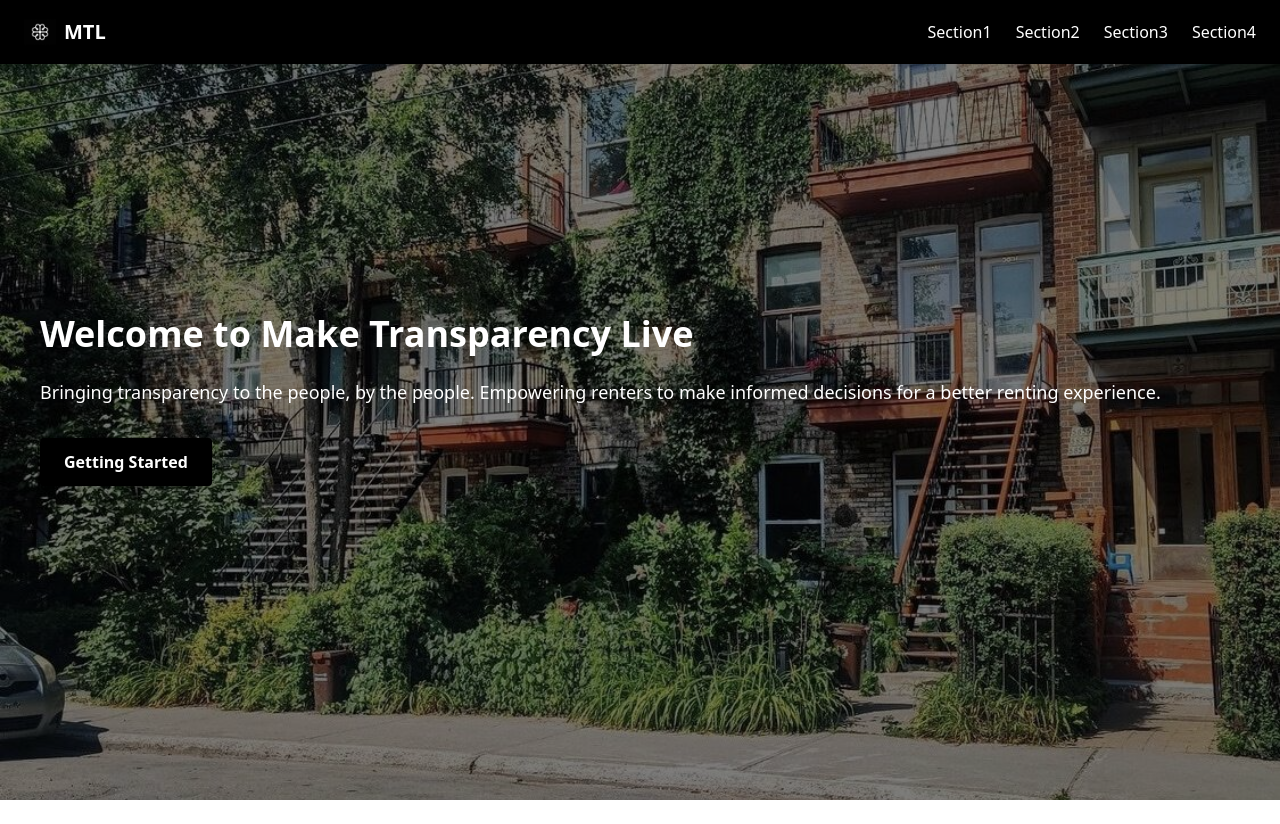
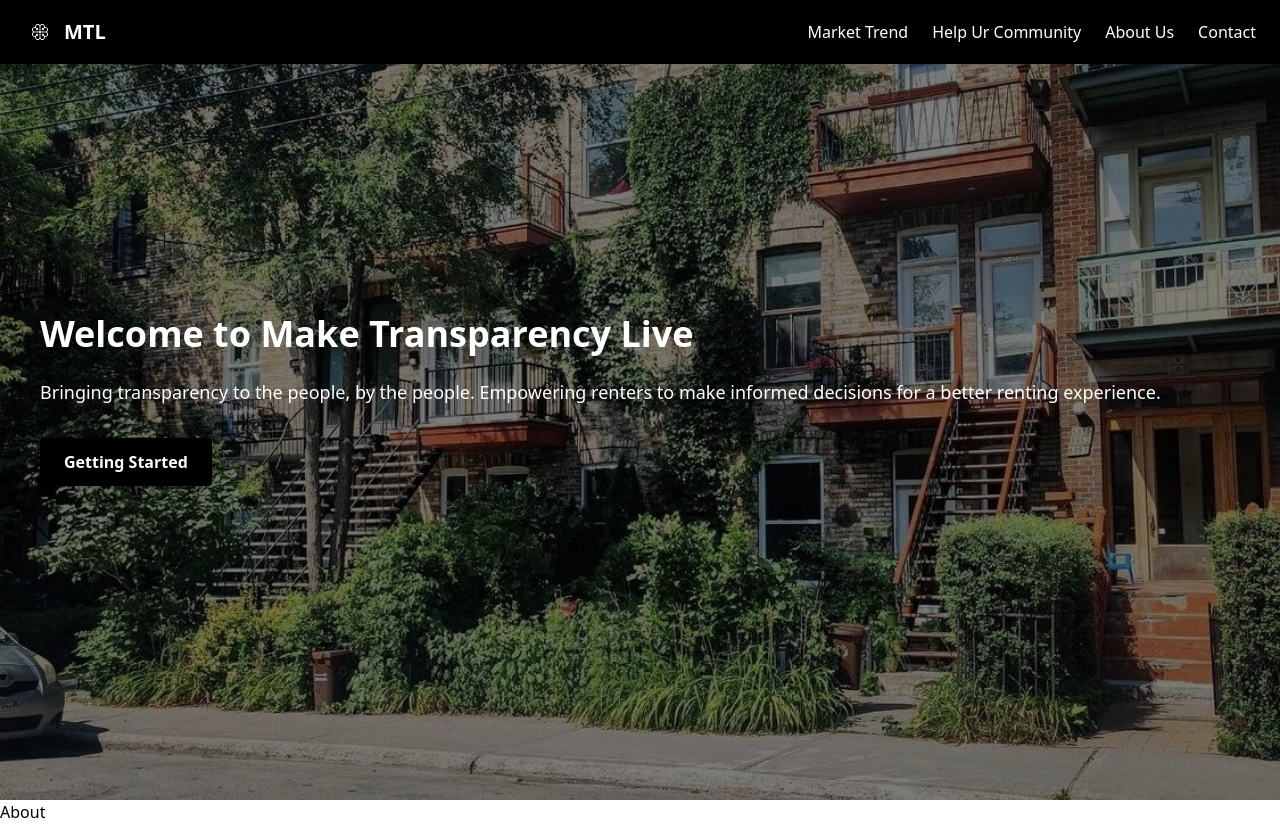
Before and after one commit to K1enNg/Nextjs-web-app-fairrentmtl, a Next.js app: page / in a window 1280 px wide. Before the commit the page ends 800 px from the top, so only its background shows below. Built offline with nearby package versions, Linux system fonts and the light colour scheme.

Commit message:
updated animation and created pages

```diff
--- a/app/components/Hero.tsx
+++ b/app/components/Hero.tsx
@@ -1,4 +1,5 @@
 import React from 'react';
+import {HERO_CONTENT} from '@/app/constants'
 
 const Hero = () => {
   return (
@@ -8,10 +9,7 @@ const Hero = () => {
 
       <div className="container mx-auto text-left relative z-10">
         <h1 className="text-4xl font-bold mb-6">Welcome to Make Transparency Live</h1>
-        <p className="text-lg mb-8">
-          Bringing transparency to the people, by the people.
-          Empowering renters to make informed decisions for a better renting experience.
-        </p>
+        <p className="text-lg mb-8">{HERO_CONTENT}</p>
         <button className="px-6 py-3 bg-black text-white font-semibold rounded shadow-md hover:bg-gray-700 focus:outline-none">
           Getting Started
         </button>
--- a/app/components/Navbar.tsx
+++ b/app/components/Navbar.tsx
@@ -1,6 +1,7 @@
 import React from 'react';
 import logo from '@/assets/mtl-logo.png'
 import Image from 'next/image';
+import Link from 'next/link';
 
 const Navbar = () => {
   return (
@@ -10,10 +11,10 @@ const Navbar = () => {
         <h1 className="text-xl font-bold">MTL</h1>
       </div>
       <nav className="flex gap-6">
-        <p className="cursor-pointer hover:underline">Section1</p>
-        <p className="cursor-pointer hover:underline">Section2</p>
-        <p className="cursor-pointer hover:underline">Section3</p>
-        <p className="cursor-pointer hover:underline">Section4</p>
+        <p className="cursor-pointer hover:underline">Market Trend</p>
+        <p className="cursor-pointer hover:underline">Help Ur Community</p>
+        <p className="cursor-pointer hover:underline">About Us</p>
+        <p className="cursor-pointer hover:underline">Contact</p>
       </nav>
     </header>
   );
--- a/app/components/SplashScreen.tsx
+++ b/app/components/SplashScreen.tsx
@@ -2,6 +2,10 @@ import React, { useEffect, useState } from "react";
 import anime from "animejs";
 import Image from "next/image";
 import Logo from "@/assets/mtl-logo.png";
+import { Inter } from 'next/font/google';
+
+const inter = Inter({ subsets: ['latin'] });
+
 
 interface SplashScreenProps {
   finishLoading: () => void;
@@ -12,26 +16,32 @@ const SplashScreen: React.FC<SplashScreenProps> = ({ finishLoading }) => {
 
   const animate = () => {
     const loader = anime.timeline({
-      complete: () => finishLoading(),
+      complete: () => {
+        finishLoading();
+      },
     });
 
     loader.add({
       targets: ".splash-logo",
-    translateX: {
-        value: '*=2.5', // 100px * 2.5 = '250px'
-        duration: 1000
-    },
-    width: {
-        value: '-=20px', // 28 - 20 = '8px'
+      translateX: {
+        value: "*=2.5", // 100px * 2.5 = '250px'
+        duration: 1000,
+      },
+      rotate: {
+        value: "+=2turn", // Rotate 2 turns
         duration: 1800,
-        easing: 'easeInOutSine'
-    },
-    rotate: {
-        value: '+=2turn', // 0 + 2 = '2turn'
-        duration: 1800,
-        easing: 'easeInOutSine'
-    },
-    direction: 'alternate'
+        easing: "easeInOutSine",
+      },
+      direction: "alternate",
+    });
+
+    loader.add({
+      targets: ".brand-name h1",
+      width: ["0%", "100%"],
+      opacity: [0, 1],
+      easing: "easeOutQuart",
+      duration: 2500,
+      delay: function (_, i) { return i * 250; },
     });
   };
 
@@ -42,9 +52,14 @@ const SplashScreen: React.FC<SplashScreenProps> = ({ finishLoading }) => {
   }, [isMounted]);
 
   return (
-    <div className="flex items-center justify-center w-full h-screen bg-black">
+    <div className="flex flex-col items-center justify-center w-full h-screen bg-black">
       <div className="splash-logo">
-        <Image src={Logo} alt="Logo" className="h-48 w-48 object-cover" priority/>
+        <Image src={Logo} alt="Logo" className="h-48 w-48 object-cover" priority />
+      </div>
+      <div className="brand-name mt-4 overflow-hidden">
+        <h1 className="text-white text-5xl font-extrabold font-serif tracking-wide font-playfair">
+            MTL
+        </h1>
       </div>
     </div>
   );
--- /dev/null
+++ b/app/constants/index.js
@@ -0,0 +1 @@
+export const HERO_CONTENT = "Bringing transparency to the people, by the people. Empowering renters to make informed decisions for a better renting experience."
--- a/app/page.tsx
+++ b/app/page.tsx
@@ -7,6 +7,7 @@ import Hero from "./components/Hero";
 import { usePathname } from "next/navigation";
 import { useEffect, useState } from "react";
 import SplashScreen from "./components/SplashScreen";
+import About from "./pages/About";
 
 
 export default function Home() {
@@ -21,10 +22,11 @@ export default function Home() {
     <>
       { isLoading && isHome ? (
         <SplashScreen finishLoading={() => setIsLoading(false)}/>
-      ): (
+      ) : (
         <>
         <Navbar/>
         <Hero/>
+        <About/>
         </>
       )}
 
--- /dev/null
+++ b/app/pages/About.tsx
@@ -0,0 +1,9 @@
+import React from 'react'
+
+const About = () => {
+  return (
+    <div>About</div>
+  )
+}
+
+export default About
--- /dev/null
+++ b/app/pages/Contact.tsx
@@ -0,0 +1,9 @@
+import React from 'react'
+
+const Contact = () => {
+  return (
+    <div>Contact</div>
+  )
+}
+
+export default Contact
--- /dev/null
+++ b/app/pages/HelpCommunity.tsx
@@ -0,0 +1,9 @@
+import React from 'react'
+
+const HelpCommunity = () => {
+  return (
+    <div>HelpCommunity</div>
+  )
+}
+
+export default HelpCommunity
--- /dev/null
+++ b/app/pages/MarketTrend.tsx
@@ -0,0 +1,9 @@
+import React from 'react'
+
+const MarketTrend = () => {
+  return (
+    <div>MarketTrend</div>
+  )
+}
+
+export default MarketTrend
```
Also changed, not shown: assets/mtl-logo.png.
